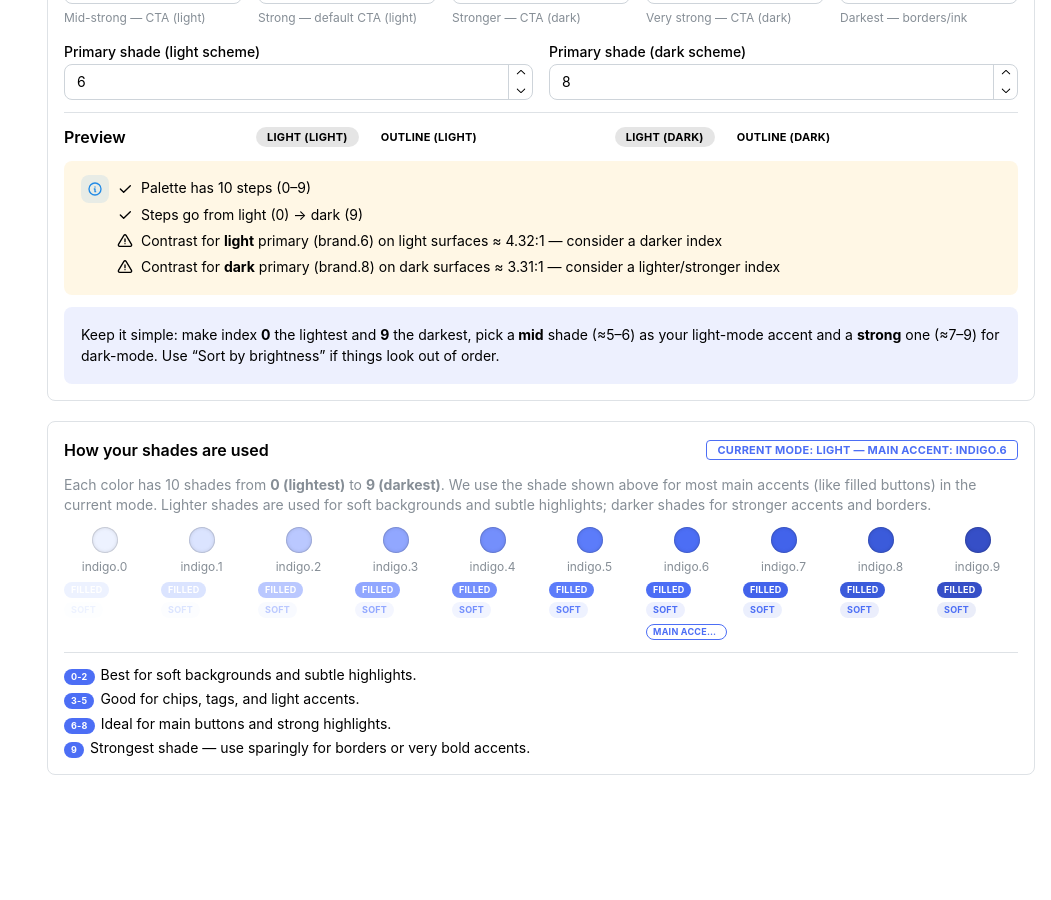
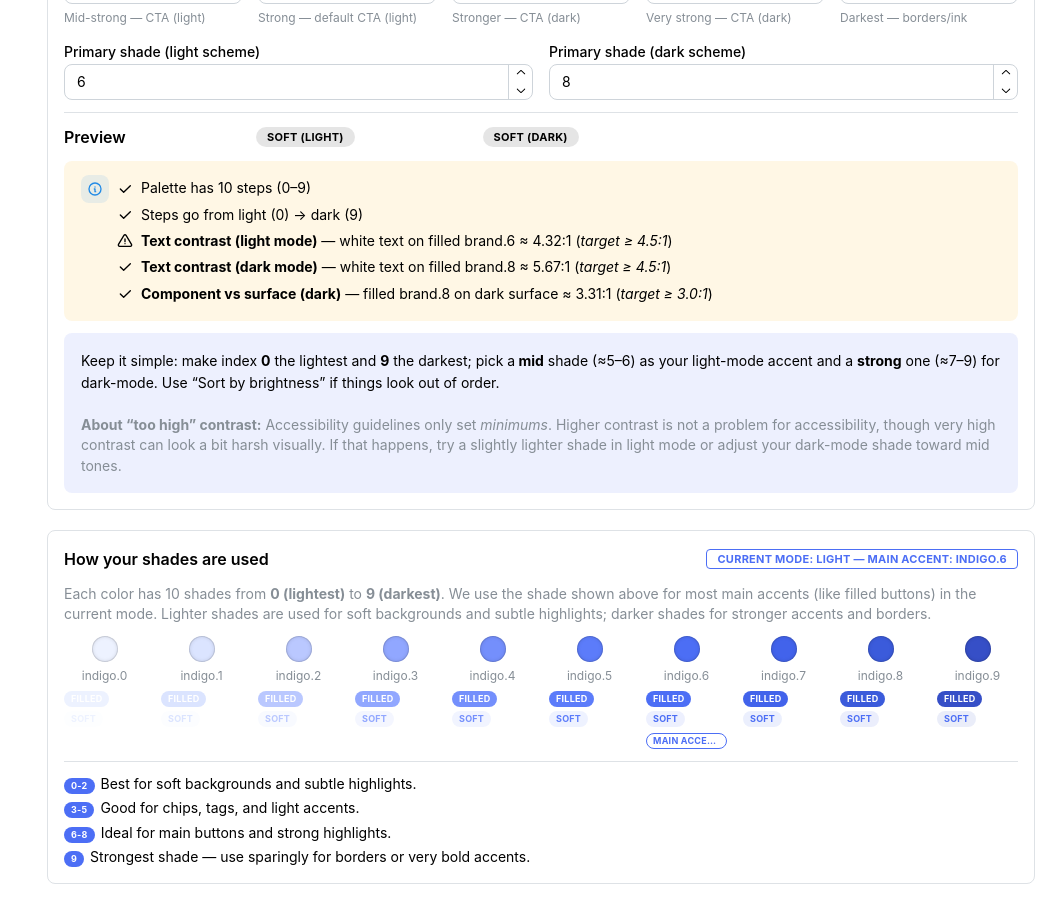
Before and after one commit to freddiebh3o/AttemptNumber3, a React (Vite) app in the folder admin-web/: page /1/settings/theme in a window 1280 px wide. Shown: the part 1020-1920 px from the top of the page, without its empty margins (229-1280 px from the left). Before the commit the page ends 1811 px from the top, so only its background shows below. Built offline with nearby package versions, Linux system fonts and the light colour scheme; no server answers.

Commit message:
small changes

```diff
--- a/admin-web/src/components/theme/PaletteEditor.tsx
+++ b/admin-web/src/components/theme/PaletteEditor.tsx
@@ -101,18 +101,41 @@ export default function PaletteEditor({ tenantKey }: { tenantKey: string }) {
       : rec.overrides.primaryShade?.dark
   ) ?? 8;
 
-  // Derived: palette checks
+  // Derived: palette checks + contrast metrics
   const checks = useMemo(() => {
     const tenSteps = colors.length === 10;
+
     // monotonic (0 lightest → 9 darkest) means luminance should decrease
     const lumas = colors.map(relLuma);
     const monotonic = lumas.every((L, i) => (i === 0 ? true : L <= lumas[i - 1] + 1e-6));
-    // contrast targets for previews (text on filled button)
-    const filledLight = colors[lightShade] ?? '#000000';
-    const filledDark = colors[darkShade] ?? '#000000';
-    const crOnWhite = contrastRatio(filledLight, '#ffffff'); // light scheme buttons on light surface
-    const crOnDark = contrastRatio(filledDark, '#121212');   // dark scheme buttons on dark surface
-    return { tenSteps, monotonic, crOnWhite, crOnDark };
+
+    // Button fill shades
+    const fillLight = colors[lightShade] ?? '#000000';
+    const fillDark = colors[darkShade] ?? '#000000';
+
+    // Text contrast (assume white text on filled buttons, which is common)
+    const crTextLight = contrastRatio(fillLight, '#ffffff'); // light mode text on filled
+    const crTextDark  = contrastRatio(fillDark,  '#ffffff'); // dark mode text on filled
+
+    // Component/surface contrast (discoverability of a filled button on dark surface)
+    const darkSurface = '#121212';
+    const crSurfaceDark = contrastRatio(fillDark, darkSurface);
+
+    // Targets (WCAG-ish)
+    const okTextLight   = crTextLight  >= 4.5; // normal text 4.5:1
+    const okTextDark    = crTextDark   >= 4.5;
+    const okSurfaceDark = crSurfaceDark >= 3.0; // non-text UI components 3.0:1
+
+    return {
+      tenSteps,
+      monotonic,
+      crTextLight,
+      crTextDark,
+      crSurfaceDark,
+      okTextLight,
+      okTextDark,
+      okSurfaceDark,
+    };
   }, [colors, lightShade, darkShade]);
 
   useEffect(() => {
@@ -166,6 +189,13 @@ export default function PaletteEditor({ tenantKey }: { tenantKey: string }) {
     };
     patchOverrides(tenantKey, { primaryShade: { light: clamp(light, 6), dark: clamp(dark, 8) } });
   }
+
+  const overallOk =
+    checks.tenSteps &&
+    checks.monotonic &&
+    checks.okTextLight &&
+    checks.okTextDark &&
+    checks.okSurfaceDark;
 
   return (
     <Card withBorder radius="md" p="md">
@@ -245,18 +275,16 @@ export default function PaletteEditor({ tenantKey }: { tenantKey: string }) {
         <Divider />
         <Group gap="sm" wrap="wrap">
           <Text fw={600}>Preview</Text>
-          <Badge color={`${PALETTE_KEY}.${lightShade}`}>filled (light)</Badge>
-          <Badge variant="light" color={`${PALETTE_KEY}.${lightShade}`}>light (light)</Badge>
-          <Badge variant="outline" color={`${PALETTE_KEY}.${lightShade}`}>outline (light)</Badge>
-          <Badge color={`${PALETTE_KEY}.${darkShade}`}>filled (dark)</Badge>
-          <Badge variant="light" color={`${PALETTE_KEY}.${darkShade}`}>light (dark)</Badge>
-          <Badge variant="outline" color={`${PALETTE_KEY}.${darkShade}`}>outline (dark)</Badge>
+          <Badge color={`${PALETTE_KEY}.${lightShade}`}>Filled (light)</Badge>
+          <Badge variant="light" color={`${PALETTE_KEY}.${lightShade}`}>Soft (light)</Badge>
+          <Badge color={`${PALETTE_KEY}.${darkShade}`}>Filled (dark)</Badge>
+          <Badge variant="light" color={`${PALETTE_KEY}.${darkShade}`}>Soft (dark)</Badge>
         </Group>
 
-        {/* Health checks */}
+        {/* Health checks with targets */}
         <Alert
           variant="light"
-          color={(checks.tenSteps && checks.monotonic && checks.crOnWhite >= 4.5 && checks.crOnDark >= 4.5) ? 'green' : 'yellow'}
+          color={overallOk ? 'green' : 'yellow'}
           icon={<ThemeIcon variant="light" color="blue"><IconInfoCircle size={16} /></ThemeIcon>}
         >
           <Stack gap={6}>
@@ -268,18 +296,29 @@ export default function PaletteEditor({ tenantKey }: { tenantKey: string }) {
               {checks.monotonic ? <IconCheck size={16} /> : <IconAlertTriangle size={16} />}
               <Text size="sm">Steps go from light (0) → dark (9)</Text>
             </Group>
+
+            {/* Text contrast targets */}
             <Group gap={8}>
-              {(checks.crOnWhite >= 4.5) ? <IconCheck size={16} /> : <IconAlertTriangle size={16} />}
+              {checks.okTextLight ? <IconCheck size={16} /> : <IconAlertTriangle size={16} />}
               <Text size="sm">
-                Contrast for <b>light</b> primary ({PALETTE_KEY}.{lightShade}) on light surfaces ≈ {checks.crOnWhite.toFixed(2)}:1
-                {checks.crOnWhite < 4.5 ? ' — consider a darker index' : ''}
+                <b>Text contrast (light mode)</b> — white text on filled {PALETTE_KEY}.{lightShade} ≈ {checks.crTextLight.toFixed(2)}:1
+                {'  '}(<i>target ≥ 4.5:1</i>)
               </Text>
             </Group>
             <Group gap={8}>
-              {(checks.crOnDark >= 4.5) ? <IconCheck size={16} /> : <IconAlertTriangle size={16} />}
+              {checks.okTextDark ? <IconCheck size={16} /> : <IconAlertTriangle size={16} />}
               <Text size="sm">
-                Contrast for <b>dark</b> primary ({PALETTE_KEY}.{darkShade}) on dark surfaces ≈ {checks.crOnDark.toFixed(2)}:1
-                {checks.crOnDark < 4.5 ? ' — consider a lighter/stronger index' : ''}
+                <b>Text contrast (dark mode)</b> — white text on filled {PALETTE_KEY}.{darkShade} ≈ {checks.crTextDark.toFixed(2)}:1
+                {'  '}(<i>target ≥ 4.5:1</i>)
+              </Text>
+            </Group>
+
+            {/* Component/surface contrast target */}
+            <Group gap={8}>
+              {checks.okSurfaceDark ? <IconCheck size={16} /> : <IconAlertTriangle size={16} />}
+              <Text size="sm">
+                <b>Component vs surface (dark)</b> — filled {PALETTE_KEY}.{darkShade} on dark surface ≈ {checks.crSurfaceDark.toFixed(2)}:1
+                {'  '}(<i>target ≥ 3.0:1</i>)
               </Text>
             </Group>
           </Stack>
@@ -287,9 +326,16 @@ export default function PaletteEditor({ tenantKey }: { tenantKey: string }) {
 
         {/* Gentle guidance */}
         <Alert variant="light">
-          Keep it simple: make index <b>0</b> the lightest and <b>9</b> the darkest, pick a
+          Keep it simple: make index <b>0</b> the lightest and <b>9</b> the darkest; pick a
           <b> mid</b> shade (≈5–6) as your light-mode accent and a <b>strong</b> one (≈7–9) for dark-mode.
           Use “Sort by brightness” if things look out of order.
+          <br />
+          <br />
+          <Text size="sm" c="dimmed">
+            <b>About “too high” contrast:</b> Accessibility guidelines only set <i>minimums</i>.
+            Higher contrast is not a problem for accessibility, though very high contrast can look a bit harsh visually.
+            If that happens, try a slightly lighter shade in light mode or adjust your dark-mode shade toward mid tones.
+          </Text>
         </Alert>
       </Stack>
     </Card>
```
Also changed, not shown: 1 other file (tests, documents, lock files or other folders).
